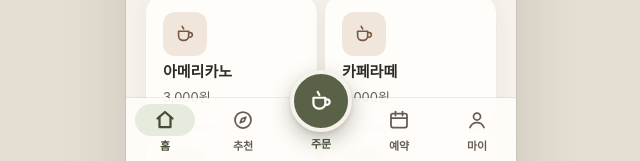
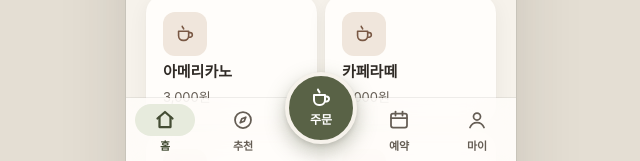
Before and after one commit to Binwoojin/aulo-reservation-app, a React (Vite) app in the folder webapp/: page / in a window 1280 px wide. Shown: the part 639-800 px from the top of the page, without its empty margins (319-959 px from the left). Built offline with nearby package versions, Linux system fonts and the light colour scheme; a web font is replaced by a local one.

Commit message:
주문 탭: 아이콘과 '주문' 글자를 한 원 안에 배치
Co-Authored-By: Claude Opus 5.5 <noreply@anthropic.com>
Claude-Session: https://claude.ai/code/session_01D4JehJrTbzPZFKRBnCfzeX

```diff
--- a/webapp/src/components/AppShell.jsx
+++ b/webapp/src/components/AppShell.jsx
@@ -93,8 +93,12 @@ function TabBar() {
         {TABS.map((t) => (
           <li key={t.to}>
             <NavLink to={t.to} end={t.end} className={t.primary ? 'tab tab--primary' : 'tab'}>
-              <Icon name={t.icon} />
-              <span>{t.label}</span>
+              {t.primary ? (
+                // 가운데 주문: 아이콘과 글자를 한 원 안에 담는다
+                <span className="tab__bubble"><Icon name={t.icon} /><span>{t.label}</span></span>
+              ) : (
+                <><Icon name={t.icon} /><span>{t.label}</span></>
+              )}
             </NavLink>
           </li>
         ))}
--- a/webapp/src/styles/app.css
+++ b/webapp/src/styles/app.css
@@ -587,19 +587,22 @@ a.ticket__link:active { background: var(--color-bg); }
 .home-greeting .screen-title { font-size: 1.75rem; }
 
 /* ---------- 하단 탭: 가운데 '주문' 강조 ---------- */
-/* 가운데 '주문': 탭바 위로 떠오른 원형 버튼. 탭바 배경색 테두리로 바에서 솟아오른 듯 보이게 한다 */
-.tab--primary { position: relative; justify-content: flex-end; padding-bottom: 8px; color: var(--color-olive-hover); font-weight: 700; overflow: visible; }
-.tab--primary .icon {
-  position: absolute; top: -28px; left: 50%; transform: translateX(-50%);
-  box-sizing: content-box; width: 26px; height: 26px; padding: 14px;
-  border-radius: 50%; background: var(--color-olive); color: #FFFFFF; stroke-width: 2;
+/* 가운데 '주문': 아이콘과 글자를 한 원 안에 담아 탭바 위로 띄운다. 앱 배경색 테두리로 바에서 솟아오른 듯 보이게 한다 */
+.tab--primary { position: relative; overflow: visible; }
+.tab__bubble {
+  position: absolute; top: -26px; left: 50%; transform: translateX(-50%);
+  display: flex; flex-direction: column; align-items: center; justify-content: center; gap: 1px;
+  width: 72px; height: 72px; border-radius: 50%;
+  background: var(--color-olive); color: #FFFFFF; font-size: 0.75rem; font-weight: 700; letter-spacing: -0.01em;
   border: 4px solid var(--color-bg);
   box-shadow: 0 8px 20px color-mix(in srgb, var(--color-olive) 38%, transparent), 0 2px 4px rgba(48, 43, 38, 0.12);
   transition: transform var(--press) var(--ease), background-color var(--motion) var(--ease), box-shadow var(--motion) var(--ease);
 }
-.tab--primary:active .icon { transform: translateX(-50%) scale(0.93); }
-.tab--primary.active .icon { background: var(--color-olive-hover); stroke-width: 2.25; box-shadow: 0 10px 24px color-mix(in srgb, var(--color-olive) 45%, transparent), 0 2px 4px rgba(48, 43, 38, 0.14); }
-.tab--primary.active { color: var(--color-text); }
+/* 원 안 아이콘은 다른 탭의 알약 배경을 쓰지 않는다 */
+.tab--primary .tab__bubble .icon { width: 24px; height: 24px; padding: 0; background: none; stroke-width: 2; }
+.tab--primary:active .tab__bubble { transform: translateX(-50%) scale(0.94); }
+.tab--primary.active .tab__bubble { background: var(--color-olive-hover); box-shadow: 0 10px 24px color-mix(in srgb, var(--color-olive) 45%, transparent), 0 2px 4px rgba(48, 43, 38, 0.14); }
+.tab--primary.active .tab__bubble .icon { stroke-width: 2.25; background: none; }
 .tab-bar, .tab-bar ul, .tab-bar li { overflow: visible; }
 
 /* ---------- 음료 상세 ---------- */
```
